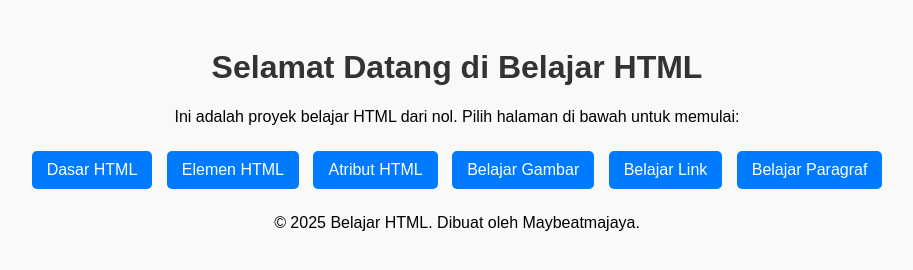
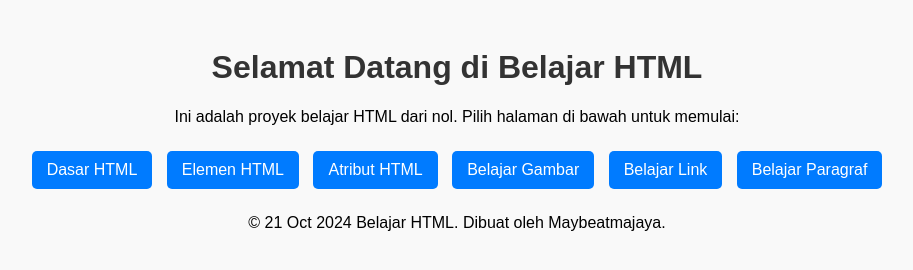
Before and after one commit to maybeatmajaya/belajar-html, a plain HTML site: page index.html in a window 1280 px wide. Shown: the whole page, without its empty margins (183-1096 px from the left). Drawn offline with Linux system fonts and the light colour scheme.

Commit message:
Update index.html

```diff
--- a/index.html
+++ b/index.html
@@ -45,7 +45,7 @@
   </nav>
 
   <footer>
-    <p>&copy; 2025 Belajar HTML. Dibuat oleh Maybeatmajaya.</p>
+    <p>&copy; 21 Oct 2024 Belajar HTML. Dibuat oleh Maybeatmajaya.</p>
   </footer>
 </body>
 </html>
```
